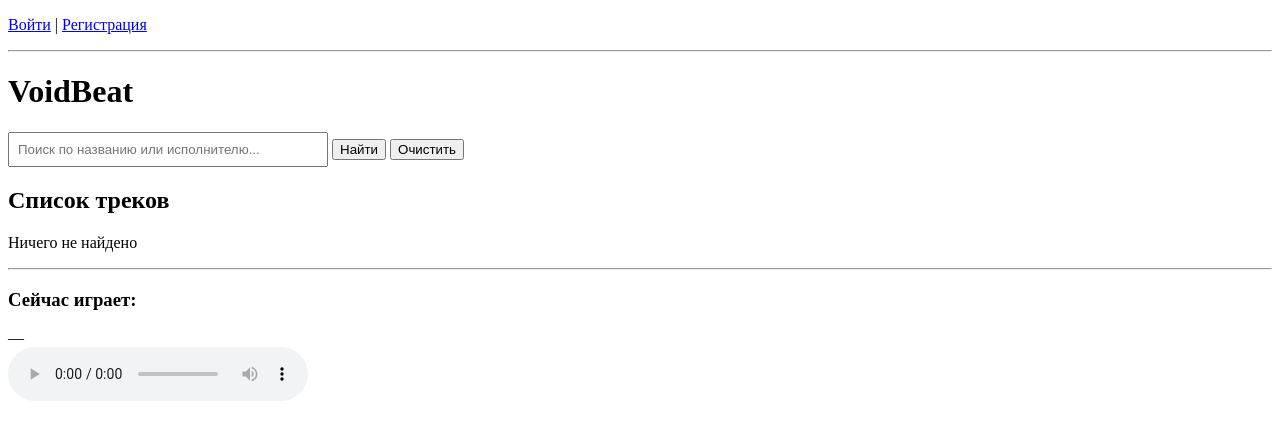
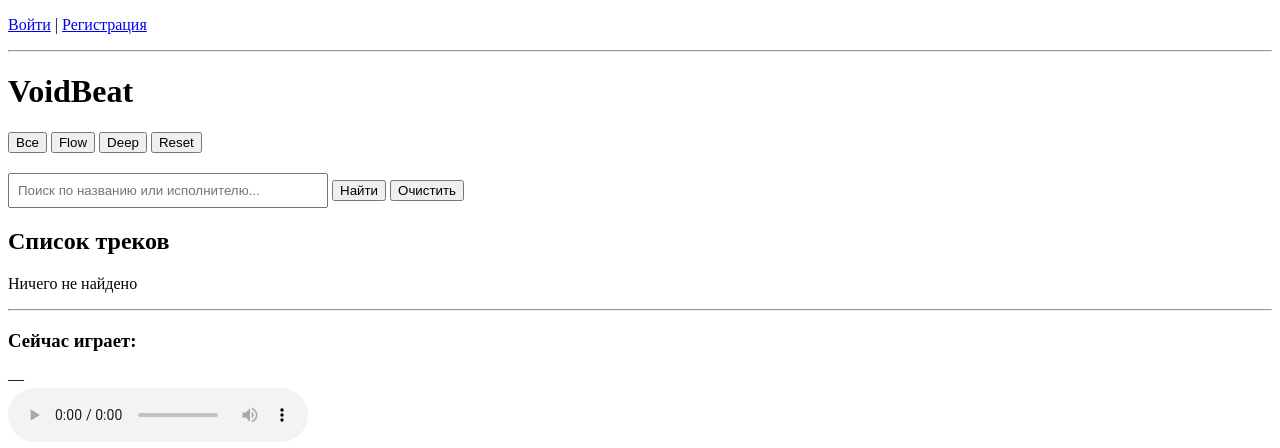
Before and after one commit to Arsionix/VoidBeat, a Flask app: page / in a window 1280 px wide. Shown: the top 448 px of the page. Run offline with Flask 3, Linux system fonts and the light colour scheme; data that the repository does not hold is empty.

Commit message:
feat: фильтр по режимам (flow/deep/reset)

```diff
--- a/static/js/main.js
+++ b/static/js/main.js
@@ -1,12 +1,18 @@
 let currentSearchQuery = '';
+let currentMode = 'all';
 
 let currentPage = 1;
 let totalPages = 1;
 
 function loadTracks() {
     let url = `/api/tracks?page=${currentPage}&per_page=20`;
+
     if (currentSearchQuery) {
         url += `&q=${encodeURIComponent(currentSearchQuery)}`;
+    }
+
+    if (currentMode && currentMode !== 'all') {
+        url += `&mode=${currentMode}`;
     }
 
     fetch(url)
@@ -154,5 +160,21 @@ function addPaginationButtons() {
     container.appendChild(paginationDiv);
 }
 
+function setupModeFilter() {
+    const modeBtns = document.querySelectorAll('.mode-btn');
+
+    modeBtns.forEach(btn => {
+        btn.onclick = function() {
+            modeBtns.forEach(b => b.style.backgroundColor = '');
+            this.style.backgroundColor = '#ddd';
+
+            currentMode = this.dataset.mode;
+            currentPage = 1;
+            loadTracks();
+        };
+    });
+}
+
 loadTracks();
 setupSearch();
+setupModeFilter();
--- a/templates/index.html
+++ b/templates/index.html
@@ -2,6 +2,13 @@
 
 {% block content %}
 <h1>VoidBeat</h1>
+
+<div style="margin: 20px 0;">
+    <button class="mode-btn" data-mode="all">Все</button>
+    <button class="mode-btn" data-mode="flow">Flow</button>
+    <button class="mode-btn" data-mode="deep">Deep</button>
+    <button class="mode-btn" data-mode="reset">Reset</button>
+</div>
 
 <div style="margin: 20px 0;">
     <input type="text" id="search-input" placeholder="Поиск по названию или исполнителю..." style="width: 300px; padding: 8px;">
```
